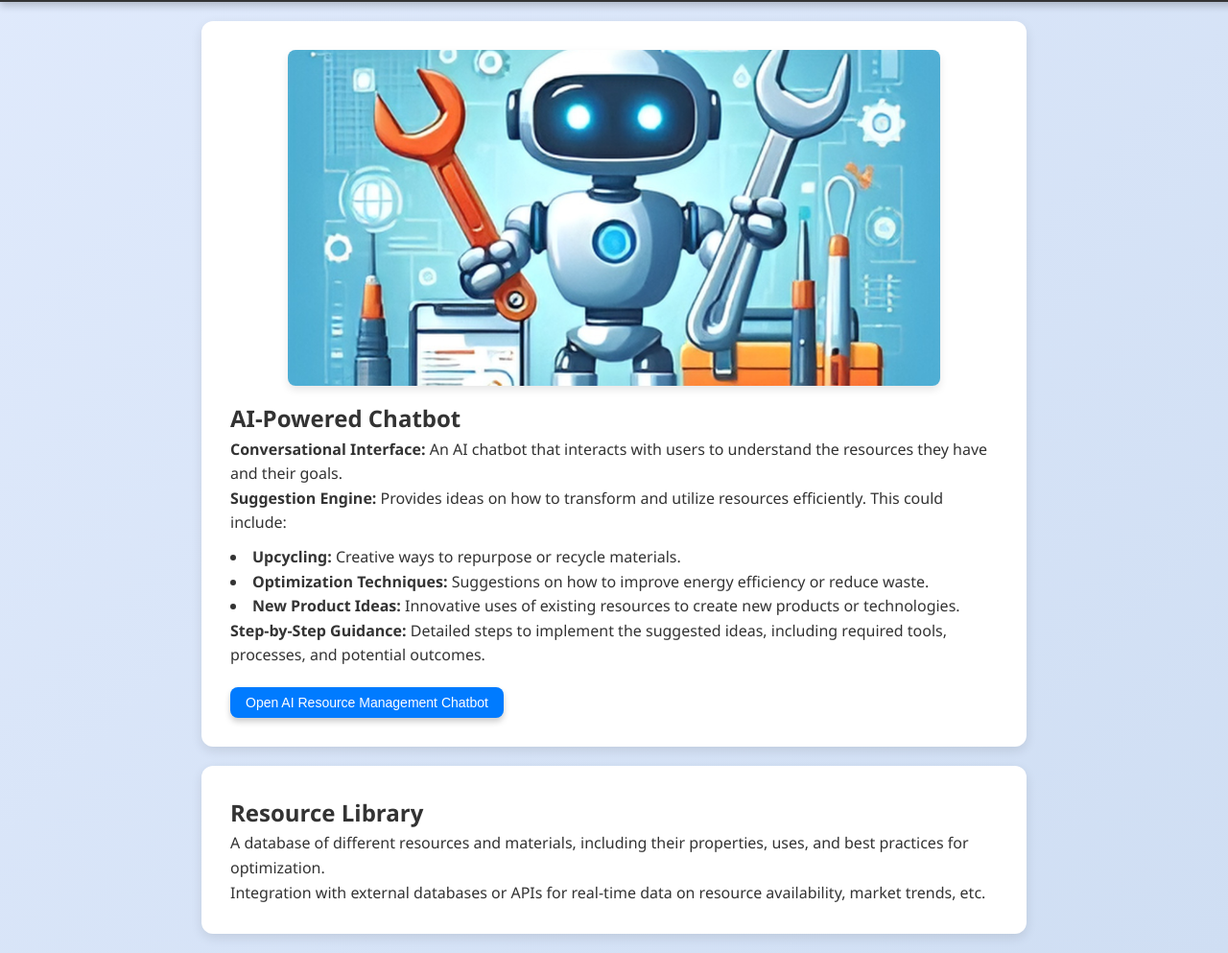
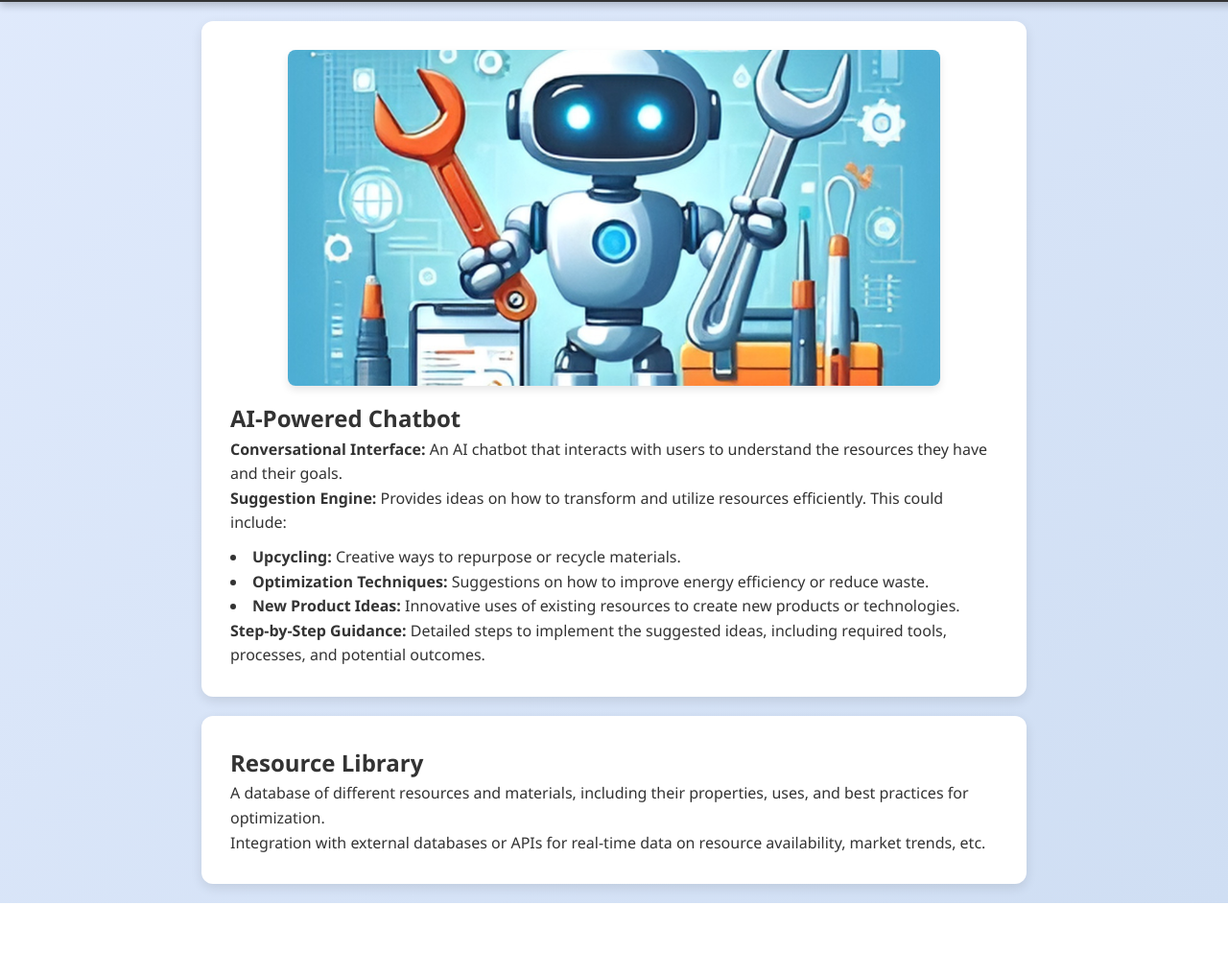
Before and after one commit to shreyassrikantapuram/AI_ChatBot, a plain HTML site: page index.html in a window 1280 px wide. Shown: the part 89-1082 px from the top of the page at 96% size. After the commit the page ends 1030 px from the top, so only its background shows below. Drawn offline with nearby package versions, Linux system fonts and the light colour scheme.

Commit message:
Update index.html

```diff
--- a/index.html
+++ b/index.html
@@ -146,7 +146,6 @@
             <li><strong>New Product Ideas:</strong> Innovative uses of existing resources to create new products or technologies.</li>
         </ul>
         <p><strong>Step-by-Step Guidance:</strong> Detailed steps to implement the suggested ideas, including required tools, processes, and potential outcomes.</p>
-        <button class="button" onclick="openChatbot()">Open AI Resource Management Chatbot</button>
     </section>
     <section id="section2" data-aos="fade-up">
                 <h2>Resource Library</h2>
```
